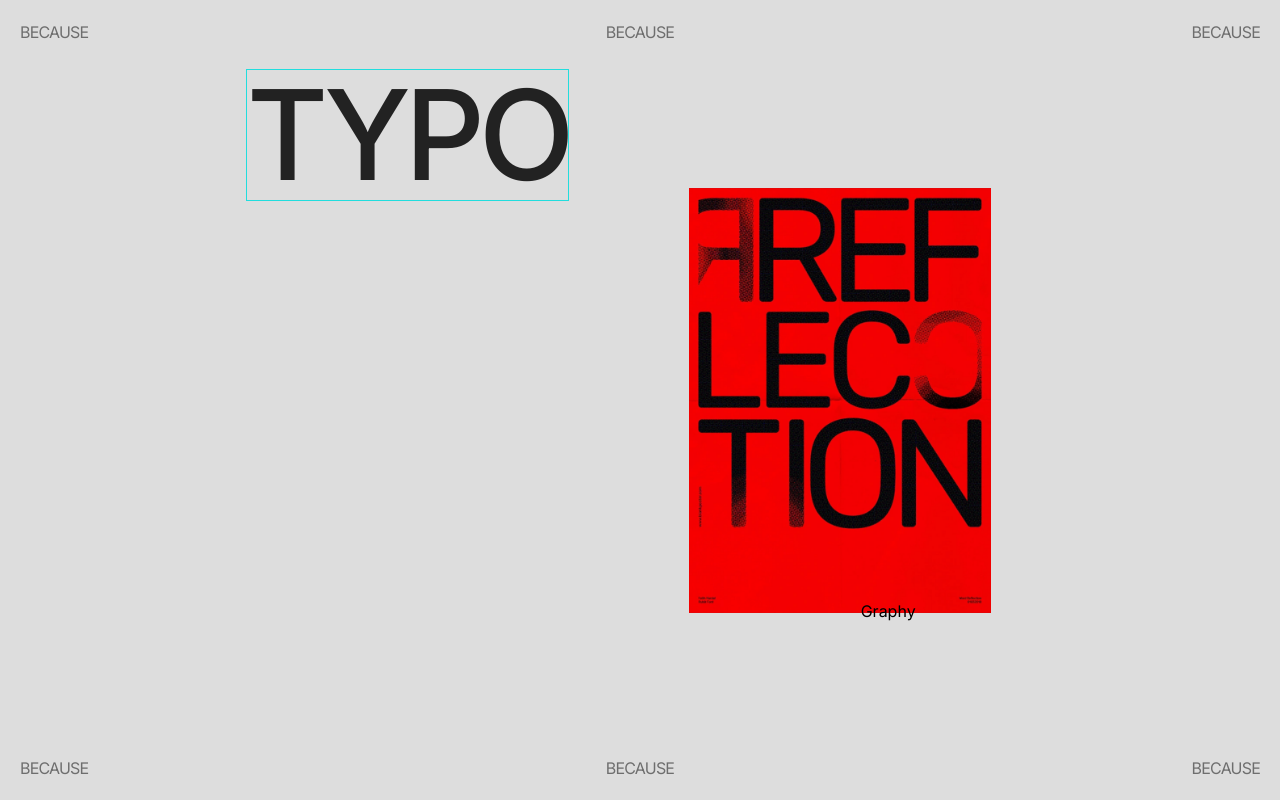
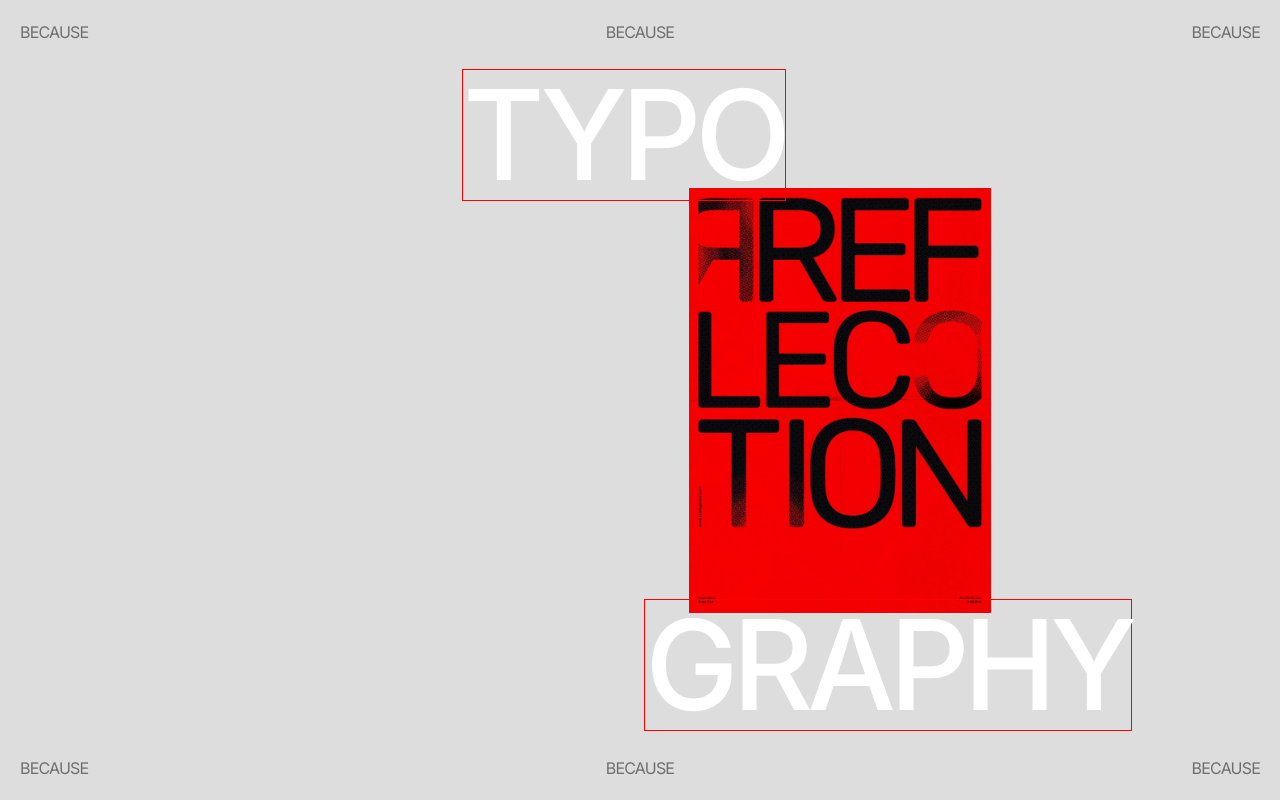
Before and after one commit to malikkotb/content, a Next.js app: page /aeMotion in a window 1280 px wide. Built offline with nearby package versions, Linux system fonts and the light colour scheme.

Commit message:
ae motion

```diff
--- a/app/aeMotion/page.jsx
+++ b/app/aeMotion/page.jsx
@@ -33,13 +33,13 @@ const AeMotionPage = () => {
         }
       }, "-=0.35")
       .add(() => {
-        if (leftTextRef.current) {
-          leftTextRef.current.textContent = "Por";
+        if (leftText.current) {
+            leftText.current.textContent = "Por";
         }
       }, "<")
       .add(() => {
-        if (rightTextRef.current) {
-          rightTextRef.current.textContent = "trait";
+        if (rightText.current) {
+          rightText.current.textContent = "trait";
         }
       }, "<")
 
@@ -47,13 +47,13 @@ const AeMotionPage = () => {
       .to(leftTextRef.current, { y: 265, duration: 0.4 }, "<")
       .to(rightTextRef.current, { y: -265, duration: 0.4 }, "<")
       .add(() => {
-        if (leftTextRef.current) {
-          leftTextRef.current.textContent = "Graphy";
+        if (leftText.current) {
+          leftText.current.textContent = "Graphy";
         }
       }, "<")
       .add(() => {
-        if (rightTextRef.current) {
-          rightTextRef.current.textContent = "Typo";
+        if (rightText.current) {
+          rightText.current.textContent = "Typo";
         }
       }, "<")
       .add(() => {
@@ -89,13 +89,15 @@ const AeMotionPage = () => {
       </div>
       <div className="flex">
         <div ref={leftTextRef} className="text-left">
-          <h1 ref={leftText} className={`${styles.heading} borderr`}>
+          <h1 ref={leftText} className={`${styles.heading}`}>
             Fa
           </h1>
         </div>
-        <h1 ref={rightTextRef} className={`${styles.heading}`}>
-          shion
-        </h1>
+        <div ref={rightTextRef} className="text-left">
+          <h1 ref={rightText} className={`${styles.heading}`}>
+            shion
+          </h1>
+        </div>
       </div>
     </div>
   );
--- a/app/aeMotion/style.module.css
+++ b/app/aeMotion/style.module.css
@@ -4,6 +4,7 @@
   line-height: 130px;
   letter-spacing: -0.05em;
   border: 1px solid red;
+  text-align: left;
   mix-blend-mode: difference;
   color: white;
   z-index: 100;
```
